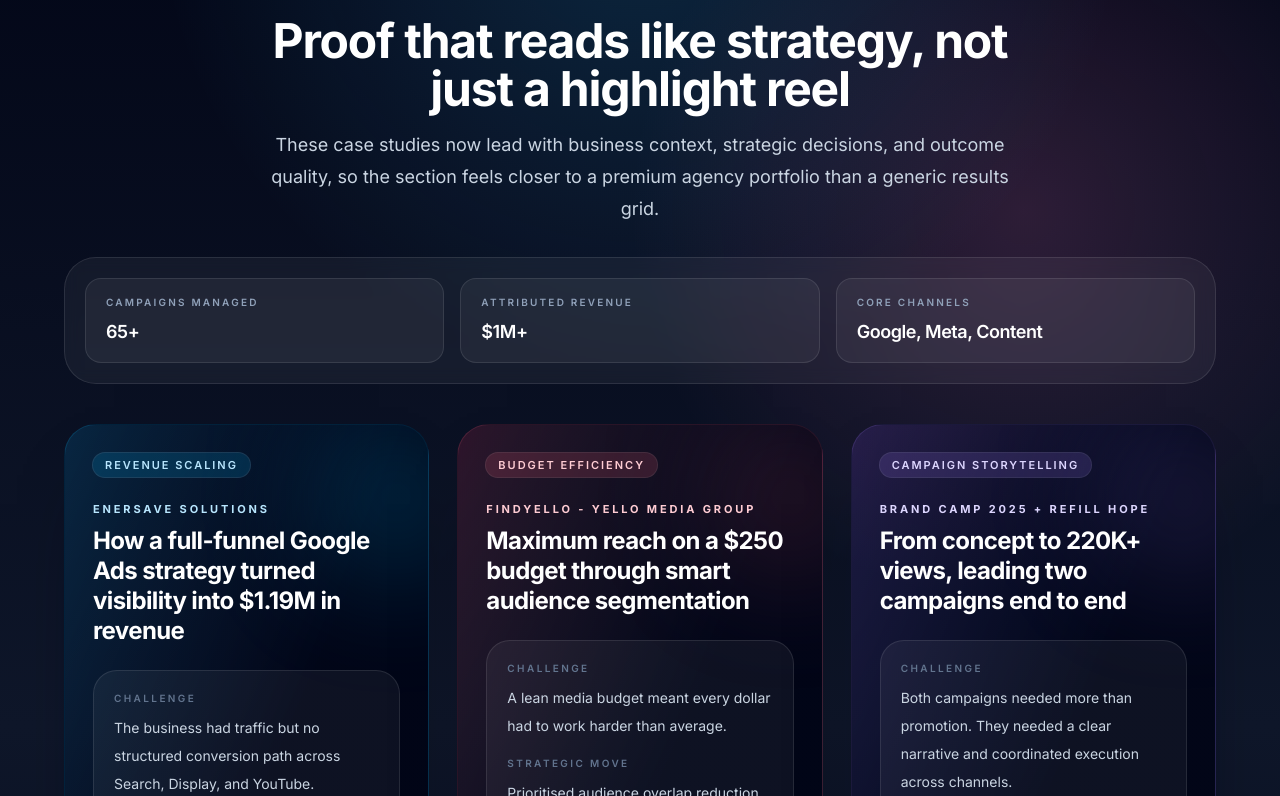
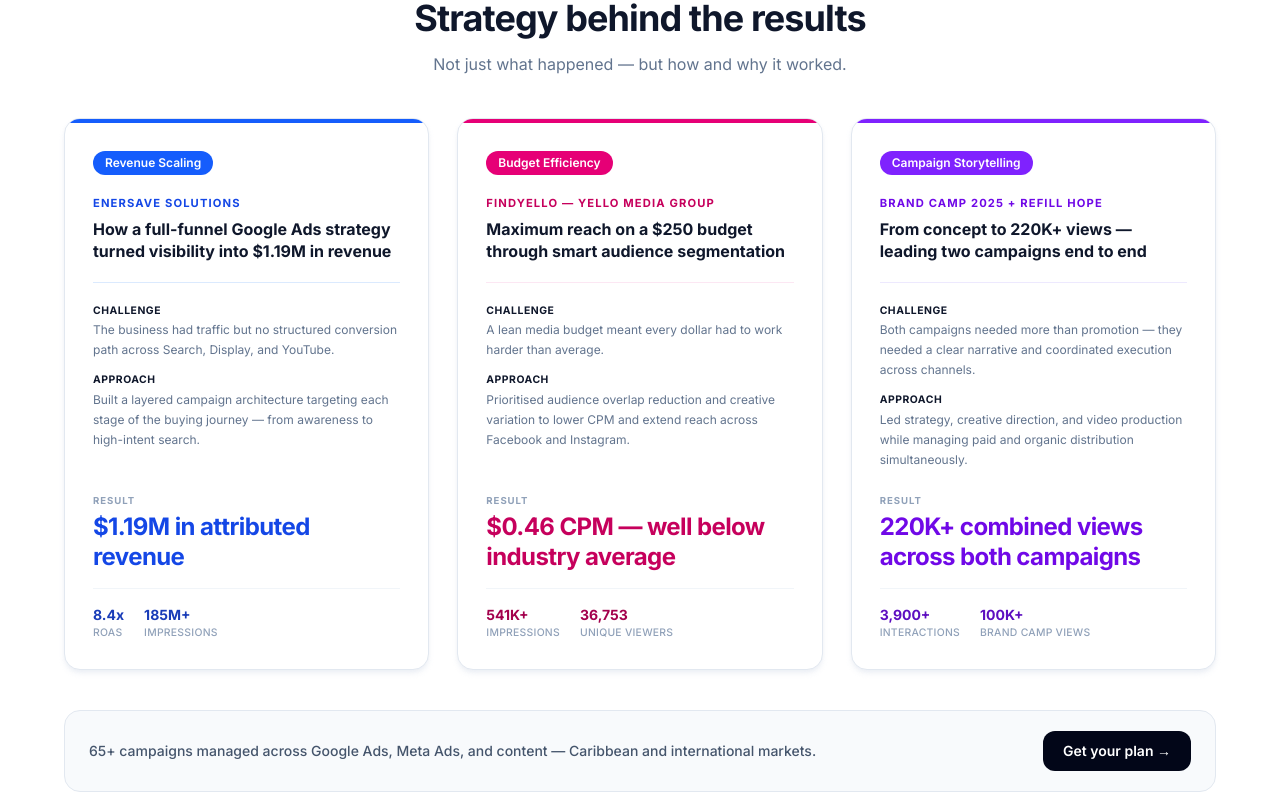
Before and after one commit to kyledigital/quickquote-app, a Next.js app: page / in a window 1280 px wide. Shown: the part 1444-2240 px from the top of the page. Built offline with nearby package versions, Linux system fonts and the light colour scheme.

Commit message:
Restore light case study card layout

```diff
--- a/app/components/CampaignResults.tsx
+++ b/app/components/CampaignResults.tsx
@@ -2,36 +2,36 @@
   string,
   {
     badge: string;
-    shell: string;
-    glow: string;
-    label: string;
-    stat: string;
-    border: string;
+    topBar: string;
+    clientText: string;
+    resultText: string;
+    metricValue: string;
+    divider: string;
   }
 > = {
   blue: {
-    badge: "bg-sky-400/15 text-sky-200 ring-1 ring-sky-300/20",
-    shell: "from-sky-500/15 via-slate-950 to-slate-950",
-    glow: "bg-sky-400/25",
-    label: "text-sky-200",
-    stat: "text-sky-300",
-    border: "border-sky-400/15",
+    badge: "bg-blue-600 text-white",
+    topBar: "bg-blue-600",
+    clientText: "text-blue-700",
+    resultText: "text-blue-700",
+    metricValue: "text-blue-800",
+    divider: "border-blue-100",
   },
   pink: {
-    badge: "bg-rose-400/15 text-rose-200 ring-1 ring-rose-300/20",
-    shell: "from-rose-500/15 via-slate-950 to-slate-950",
-    glow: "bg-rose-400/20",
-    label: "text-rose-200",
-    stat: "text-rose-300",
-    border: "border-rose-400/15",
+    badge: "bg-pink-600 text-white",
+    topBar: "bg-pink-600",
+    clientText: "text-pink-700",
+    resultText: "text-pink-700",
+    metricValue: "text-pink-800",
+    divider: "border-pink-100",
   },
   violet: {
-    badge: "bg-violet-400/15 text-violet-200 ring-1 ring-violet-300/20",
-    shell: "from-violet-500/15 via-slate-950 to-slate-950",
-    glow: "bg-violet-400/20",
-    label: "text-violet-200",
-    stat: "text-violet-300",
-    border: "border-violet-400/15",
+    badge: "bg-violet-600 text-white",
+    topBar: "bg-violet-600",
+    clientText: "text-violet-700",
+    resultText: "text-violet-700",
+    metricValue: "text-violet-800",
+    divider: "border-violet-100",
   },
 };
 
@@ -40,11 +40,12 @@
     theme: "Revenue Scaling",
     accent: "blue",
     client: "Enersave Solutions",
-    headline: "How a full-funnel Google Ads strategy turned visibility into $1.19M in revenue",
+    headline:
+      "How a full-funnel Google Ads strategy turned visibility into $1.19M in revenue",
     problem:
       "The business had traffic but no structured conversion path across Search, Display, and YouTube.",
     approach:
-      "Built a layered campaign architecture targeting each stage of the buying journey, from awareness to high-intent search.",
+      "Built a layered campaign architecture targeting each stage of the buying journey — from awareness to high-intent search.",
     mainResult: "$1.19M in attributed revenue",
     metrics: [
       { value: "8.4x", label: "ROAS" },
@@ -54,13 +55,13 @@
   {
     theme: "Budget Efficiency",
     accent: "pink",
-    client: "FindYello - Yello Media Group",
+    client: "FindYello — Yello Media Group",
     headline: "Maximum reach on a $250 budget through smart audience segmentation",
     problem:
       "A lean media budget meant every dollar had to work harder than average.",
     approach:
       "Prioritised audience overlap reduction and creative variation to lower CPM and extend reach across Facebook and Instagram.",
-    mainResult: "$0.46 CPM, well below industry average",
+    mainResult: "$0.46 CPM — well below industry average",
     metrics: [
       { value: "541K+", label: "Impressions" },
       { value: "36,753", label: "Unique Viewers" },
@@ -70,9 +71,9 @@
     theme: "Campaign Storytelling",
     accent: "violet",
     client: "Brand Camp 2025 + Refill Hope",
-    headline: "From concept to 220K+ views, leading two campaigns end to end",
+    headline: "From concept to 220K+ views — leading two campaigns end to end",
     problem:
-      "Both campaigns needed more than promotion. They needed a clear narrative and coordinated execution across channels.",
+      "Both campaigns needed more than promotion — they needed a clear narrative and coordinated execution across channels.",
     approach:
       "Led strategy, creative direction, and video production while managing paid and organic distribution simultaneously.",
     mainResult: "220K+ combined views across both campaigns",
@@ -85,92 +86,87 @@
 
 export default function CampaignResults() {
   return (
-    <section className="relative overflow-hidden px-6 py-20 text-white sm:py-24">
-      <div className="absolute inset-0 bg-[radial-gradient(circle_at_top,_rgba(56,189,248,0.18),_transparent_28%),radial-gradient(circle_at_80%_20%,_rgba(244,114,182,0.16),_transparent_24%),linear-gradient(180deg,#020617_0%,#0f172a_52%,#020617_100%)]" />
-      <div className="relative mx-auto max-w-6xl">
-        <div className="mx-auto max-w-3xl text-center">
-          <p className="text-xs font-semibold uppercase tracking-[0.28em] text-sky-300">
+    <section className="border-y border-slate-200 bg-white px-6 py-16 sm:py-20">
+      <div className="mx-auto max-w-6xl">
+        <div className="mx-auto max-w-2xl text-center">
+          <p className="text-xs font-semibold uppercase tracking-widest text-blue-600">
             Case Studies
           </p>
-          <h2 className="mt-4 text-4xl font-bold tracking-tight text-white sm:text-5xl">
-            Proof that reads like strategy, not just a highlight reel
+          <h2 className="mt-3 text-3xl font-bold tracking-tight text-slate-900 sm:text-4xl">
+            Strategy behind the results
           </h2>
-          <p className="mt-4 text-base leading-8 text-slate-300 sm:text-lg">
-            These case studies now lead with business context, strategic decisions,
-            and outcome quality, so the section feels closer to a premium agency
-            portfolio than a generic results grid.
+          <p className="mt-3 text-base leading-7 text-slate-500">
+            Not just what happened — but how and why it worked.
           </p>
         </div>
 
-        <div className="mt-8 grid gap-4 rounded-[2rem] border border-white/10 bg-white/5 p-5 backdrop-blur sm:grid-cols-3">
-          {[
-            { label: "Campaigns managed", value: "65+" },
-            { label: "Attributed revenue", value: "$1M+" },
-            { label: "Core channels", value: "Google, Meta, Content" },
-          ].map((item) => (
-            <div key={item.label} className="rounded-2xl border border-white/10 bg-white/5 px-5 py-4 text-left">
-              <p className="text-[10px] font-semibold uppercase tracking-[0.22em] text-slate-400">
-                {item.label}
-              </p>
-              <p className="mt-2 text-lg font-semibold tracking-tight text-white">
-                {item.value}
-              </p>
-            </div>
-          ))}
-        </div>
+        <div className="mt-10 grid gap-7 lg:grid-cols-3">
+          {results.map((result) => {
+            const accent = accentMap[result.accent];
 
-        <div className="mt-10 grid gap-7 lg:grid-cols-3">
-          {results.map((r) => {
-            const a = accentMap[r.accent];
             return (
               <article
-                key={r.client}
-                className={`group relative flex h-full flex-col overflow-hidden rounded-[2rem] border ${a.border} bg-linear-to-br ${a.shell} p-7 shadow-[0_30px_80px_-50px_rgba(2,6,23,0.95)]`}
+                key={result.client}
+                className="flex flex-col overflow-hidden rounded-2xl border border-slate-200 bg-white shadow-md shadow-slate-200/60"
               >
-                <div className={`pointer-events-none absolute -right-10 top-0 h-36 w-36 rounded-full blur-3xl ${a.glow}`} />
+                <div className={`h-1 w-full ${accent.topBar}`} />
 
-                <div className="relative flex flex-1 flex-col">
-                  <span className={`inline-flex w-fit items-center rounded-full px-3 py-1 text-[11px] font-semibold uppercase tracking-[0.18em] ${a.badge}`}>
-                    {r.theme}
+                <div className="flex flex-1 flex-col p-7">
+                  <span
+                    className={`inline-flex w-fit items-center rounded-full px-3 py-1 text-xs font-semibold ${accent.badge}`}
+                  >
+                    {result.theme}
                   </span>
 
-                  <p className={`mt-6 text-[11px] font-bold uppercase tracking-[0.26em] ${a.label}`}>
-                    {r.client}
+                  <p
+                    className={`mt-5 text-[0.7rem] font-bold uppercase tracking-widest ${accent.clientText}`}
+                  >
+                    {result.client}
                   </p>
 
-                  <h3 className="mt-2 text-2xl font-bold leading-tight tracking-tight text-white">
-                    {r.headline}
+                  <h3 className="mt-1.5 text-base font-bold leading-snug text-slate-900">
+                    {result.headline}
                   </h3>
 
-                  <div className="mt-6 grid gap-4 rounded-[1.5rem] border border-white/10 bg-white/5 p-5">
+                  <div className={`my-5 border-t ${accent.divider}`} />
+
+                  <div className="space-y-3">
                     <div>
-                      <p className="text-[10px] font-semibold uppercase tracking-[0.24em] text-slate-500">
+                      <p className="text-[0.65rem] font-bold uppercase tracking-wider text-slate-900">
                         Challenge
                       </p>
-                      <p className="mt-2 text-sm leading-7 text-slate-300">{r.problem}</p>
+                      <p className="mt-0.5 text-xs leading-5 text-slate-500">
+                        {result.problem}
+                      </p>
                     </div>
                     <div>
-                      <p className="text-[10px] font-semibold uppercase tracking-[0.24em] text-slate-500">
-                        Strategic move
+                      <p className="text-[0.65rem] font-bold uppercase tracking-wider text-slate-900">
+                        Approach
                       </p>
-                      <p className="mt-2 text-sm leading-7 text-slate-300">{r.approach}</p>
+                      <p className="mt-0.5 text-xs leading-5 text-slate-500">
+                        {result.approach}
+                      </p>
                     </div>
                   </div>
 
-                  <div className="mt-auto pt-7">
-                    <p className="text-[10px] font-semibold uppercase tracking-[0.24em] text-slate-500">
-                      Signature result
+                  <div className="mt-auto pt-6">
+                    <p className="text-[0.6rem] font-bold uppercase tracking-widest text-slate-400">
+                      Result
                     </p>
-                    <p className={`mt-3 text-3xl font-bold leading-tight tracking-tight ${a.stat}`}>
-                      {r.mainResult}
+                    <p
+                      className={`mt-1 text-2xl font-bold leading-tight tracking-tight ${accent.resultText}`}
+                    >
+                      {result.mainResult}
                     </p>
 
-                    <div className="mt-5 grid grid-cols-2 gap-3 border-t border-white/10 pt-5">
-                      {r.metrics.map((m) => (
-                        <div key={m.label} className="rounded-2xl border border-white/10 bg-slate-950/40 px-4 py-3">
-                          <p className={`text-lg font-bold tracking-tight ${a.stat}`}>{m.value}</p>
-                          <p className="mt-1 text-[10px] font-semibold uppercase tracking-[0.22em] text-slate-500">
-                            {m.label}
+                    <div className="mt-4 flex gap-5 border-t border-slate-100 pt-4">
+                      {result.metrics.map((metric) => (
+                        <div key={metric.label}>
+                          <p className={`text-sm font-bold ${accent.metricValue}`}>
+                            {metric.value}
+                          </p>
+                          <p className="text-[0.65rem] font-medium uppercase tracking-wide text-slate-400">
+                            {metric.label}
                           </p>
                         </div>
                       ))}
@@ -182,15 +178,16 @@
           })}
         </div>
 
-        <div className="mt-10 flex flex-col items-center justify-between gap-4 rounded-[2rem] border border-white/10 bg-white/5 px-6 py-5 backdrop-blur sm:flex-row">
-          <p className="max-w-3xl text-sm font-medium leading-7 text-slate-300">
-            65+ campaigns managed across Google Ads, Meta Ads, and content strategy, spanning Caribbean and international markets.
+        <div className="mt-10 flex flex-col items-center justify-between gap-4 rounded-2xl border border-slate-200 bg-slate-50 px-6 py-5 sm:flex-row">
+          <p className="text-sm font-medium text-slate-600">
+            65+ campaigns managed across Google Ads, Meta Ads, and content —
+            Caribbean and international markets.
           </p>
           <a
             href="#quote"
-            className="inline-flex flex-shrink-0 items-center justify-center rounded-full bg-white px-5 py-3 text-sm font-semibold text-slate-950 transition hover:bg-sky-200"
+            className="flex-shrink-0 rounded-xl bg-slate-950 px-5 py-2.5 text-sm font-semibold text-white transition hover:bg-blue-600"
           >
-            Get your plan -&gt;
+            Get your plan →
           </a>
         </div>
       </div>
```
